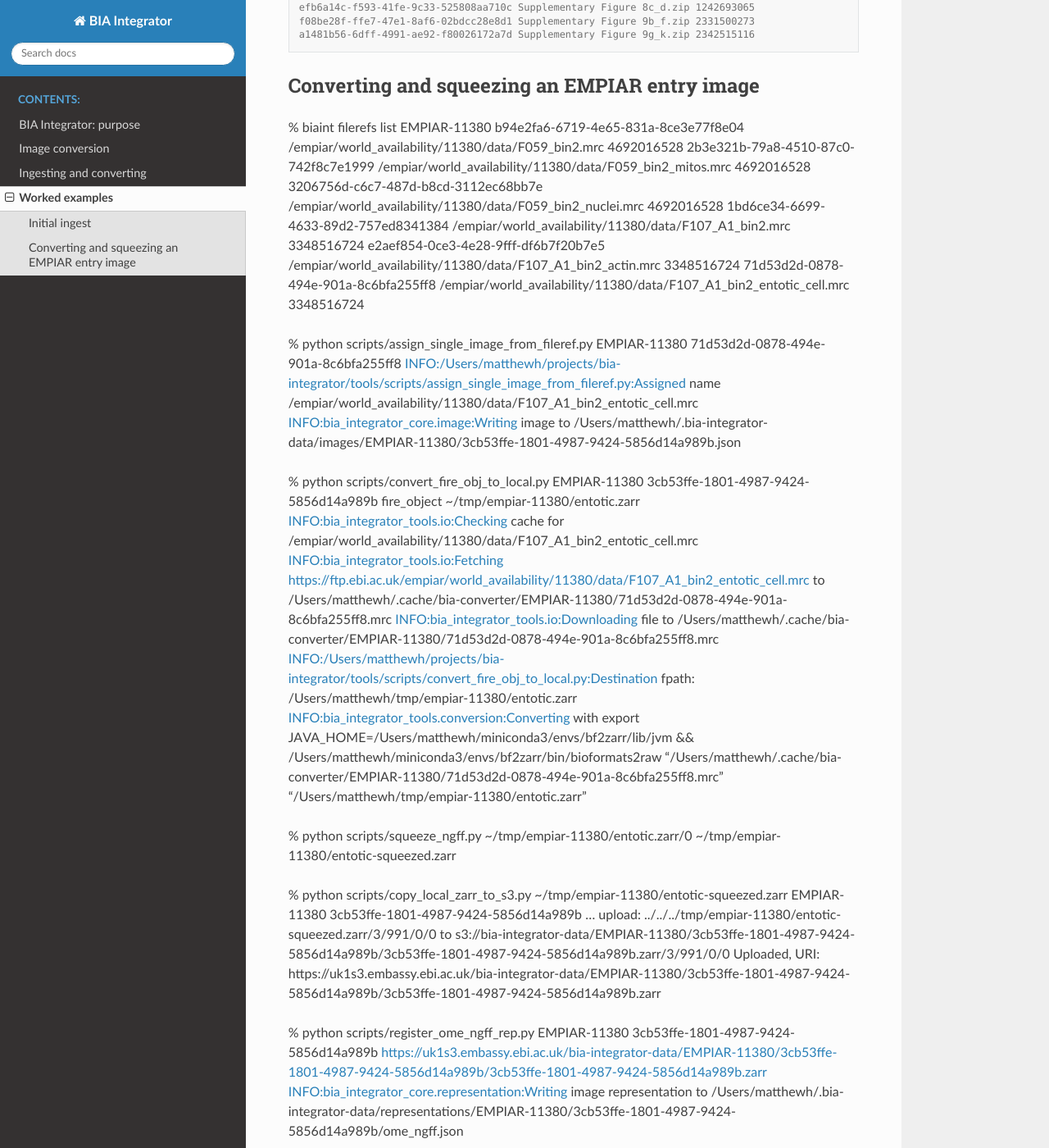
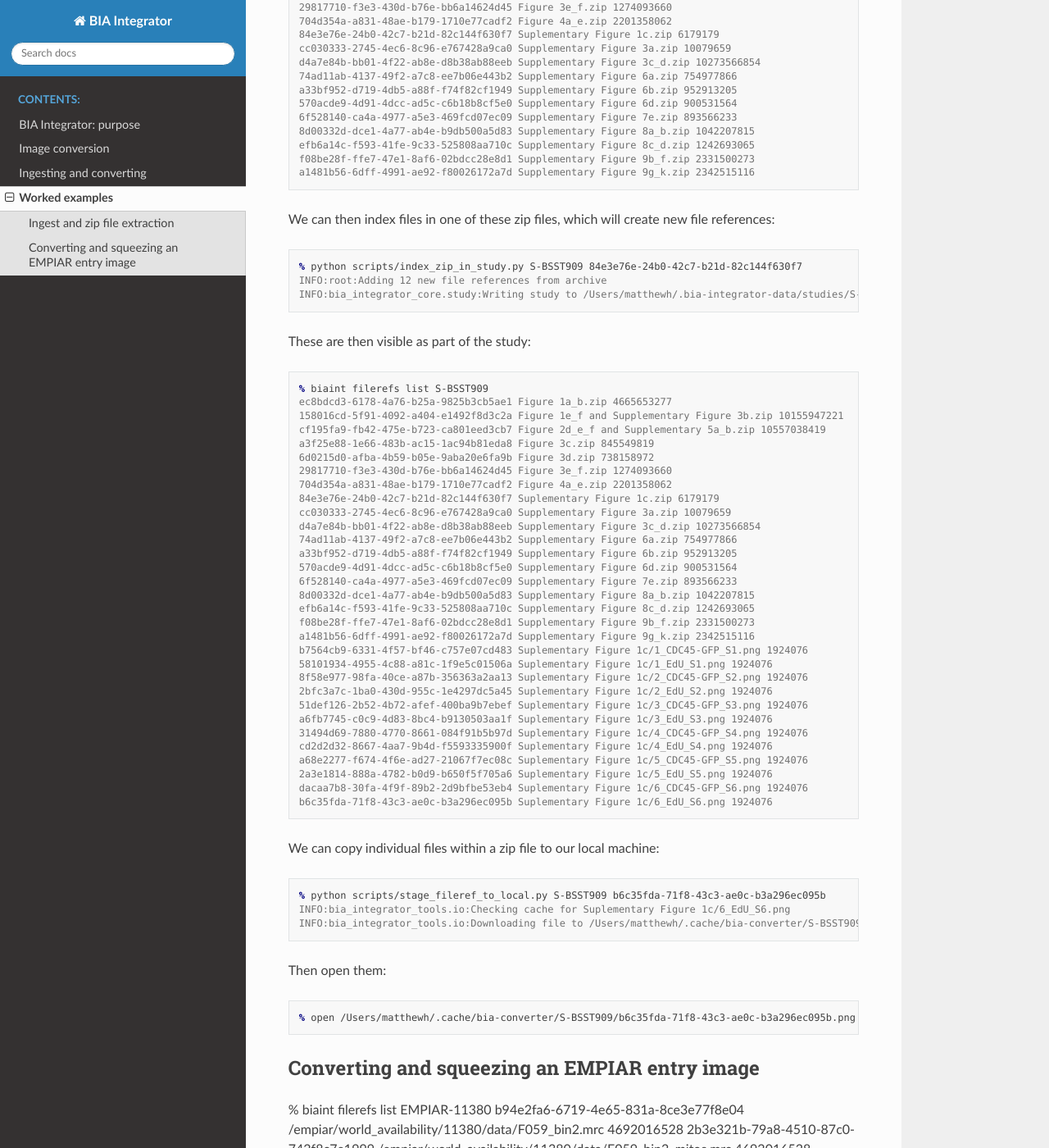
Before and after one commit to BioImage-Archive/bia-integrator, a Sphinx documentation site: the page built from docs/source/worked_examples.rst, in a window 1280 px wide and 1400 px high, scrolled down 662 px. Shown: the whole window at 82% size. Built offline with Sphinx 7.4.7 and the Read the Docs theme 2.0.0, drawn with Linux system fonts in a browser that asks for light colours; pages that are not in the unit, such as notebooks, are missing from menus; some of the changed text lies outside the part shown.

Commit message:
Update zip indexing/staging code and add worked example

```diff
--- a/docs/source/worked_examples.rst
+++ b/docs/source/worked_examples.rst
@@ -3,8 +3,12 @@ Worked examples
 
 Examples of different flows/use cases for BIA integrator, in depth.
 
-Initial ingest
---------------
+Ingest and zip file extraction
+------------------------------
+
+Aim: list and download individual files within a zip that is part of a study.
+
+First, we run the initial ingest. This will read the study and assign file references to each file (including zip files):
 
 .. code-block:: console
 
@@ -12,6 +16,8 @@ Initial ingest
     INFO:bia_integrator_tools.biostudies:Fetching submission from https://www.ebi.ac.uk/biostudies/api/v1/studies/S-BSST909
     INFO:/Users/matthewh/projects/bia-integrator/tools/scripts/ingest_from_biostudies.py:Creating references for 18 files
     INFO:bia_integrator_core.study:Writing study to /Users/matthewh/.bia-integrator-data/studies/S-BSST909.json
+
+We can then see the zip files in the list of file references:
 
 .. code-block:: console
 
@@ -34,6 +40,65 @@ Initial ingest
     efb6a14c-f593-41fe-9c33-525808aa710c Supplementary Figure 8c_d.zip 1242693065
     f08be28f-ffe7-47e1-8af6-02bdcc28e8d1 Supplementary Figure 9b_f.zip 2331500273
     a1481b56-6dff-4991-ae92-f80026172a7d Supplementary Figure 9g_k.zip 2342515116
+
+We can then index files in one of these zip files, which will create new file references:
+
+.. code-block:: console
+
+    % python scripts/index_zip_in_study.py S-BSST909 84e3e76e-24b0-42c7-b21d-82c144f630f7
+    INFO:root:Adding 12 new file references from archive
+    INFO:bia_integrator_core.study:Writing study to /Users/matthewh/.bia-integrator-data/studies/S-BSST909.json
+
+These are then visible as part of the study:
+
+.. code-block:: console
+
+    % biaint filerefs list S-BSST909
+    ec8bdcd3-6178-4a76-b25a-9825b3cb5ae1 Figure 1a_b.zip 4665653277
+    158016cd-5f91-4092-a404-e1492f8d3c2a Figure 1e_f and Supplementary Figure 3b.zip 10155947221
+    cf195fa9-fb42-475e-b723-ca801eed3cb7 Figure 2d_e_f and Supplementary 5a_b.zip 10557038419
+    a3f25e88-1e66-483b-ac15-1ac94b81eda8 Figure 3c.zip 845549819
+    6d0215d0-afba-4b59-b05e-9aba20e6fa9b Figure 3d.zip 738158972
+    29817710-f3e3-430d-b76e-bb6a14624d45 Figure 3e_f.zip 1274093660
+    704d354a-a831-48ae-b179-1710e77cadf2 Figure 4a_e.zip 2201358062
+    84e3e76e-24b0-42c7-b21d-82c144f630f7 Suplementary Figure 1c.zip 6179179
+    cc030333-2745-4ec6-8c96-e767428a9ca0 Supplementary Figure 3a.zip 10079659
+    d4a7e84b-bb01-4f22-ab8e-d8b38ab88eeb Supplementary Figure 3c_d.zip 10273566854
+    74ad11ab-4137-49f2-a7c8-ee7b06e443b2 Supplementary Figure 6a.zip 754977866
+    a33bf952-d719-4db5-a88f-f74f82cf1949 Supplementary Figure 6b.zip 952913205
+    570acde9-4d91-4dcc-ad5c-c6b18b8cf5e0 Supplementary Figure 6d.zip 900531564
+    6f528140-ca4a-4977-a5e3-469fcd07ec09 Supplementary Figure 7e.zip 893566233
+    8d00332d-dce1-4a77-ab4e-b9db500a5d83 Supplementary Figure 8a_b.zip 1042207815
+    efb6a14c-f593-41fe-9c33-525808aa710c Supplementary Figure 8c_d.zip 1242693065
+    f08be28f-ffe7-47e1-8af6-02bdcc28e8d1 Supplementary Figure 9b_f.zip 2331500273
+    a1481b56-6dff-4991-ae92-f80026172a7d Supplementary Figure 9g_k.zip 2342515116
+    b7564cb9-6331-4f57-bf46-c757e07cd483 Suplementary Figure 1c/1_CDC45-GFP_S1.png 1924076
+    58101934-4955-4c88-a81c-1f9e5c01506a Suplementary Figure 1c/1_EdU_S1.png 1924076
+    8f58e977-98fa-40ce-a87b-356363a2aa13 Suplementary Figure 1c/2_CDC45-GFP_S2.png 1924076
+    2bfc3a7c-1ba0-430d-955c-1e4297dc5a45 Suplementary Figure 1c/2_EdU_S2.png 1924076
+    51def126-2b52-4b72-afef-400ba9b7ebef Suplementary Figure 1c/3_CDC45-GFP_S3.png 1924076
+    a6fb7745-c0c9-4d83-8bc4-b9130503aa1f Suplementary Figure 1c/3_EdU_S3.png 1924076
+    31494d69-7880-4770-8661-084f91b5b97d Suplementary Figure 1c/4_CDC45-GFP_S4.png 1924076
+    cd2d2d32-8667-4aa7-9b4d-f5593335900f Suplementary Figure 1c/4_EdU_S4.png 1924076
+    a68e2277-f674-4f6e-ad27-21067f7ec08c Suplementary Figure 1c/5_CDC45-GFP_S5.png 1924076
+    2a3e1814-888a-4782-b0d9-b650f5f705a6 Suplementary Figure 1c/5_EdU_S5.png 1924076
+    dacaa7b8-30fa-4f9f-89b2-2d9bfbe53eb4 Suplementary Figure 1c/6_CDC45-GFP_S6.png 1924076
+    b6c35fda-71f8-43c3-ae0c-b3a296ec095b Suplementary Figure 1c/6_EdU_S6.png 1924076
+
+We can copy individual files within a zip file to our local machine:
+
+.. code-block:: console
+
+    % python scripts/stage_fileref_to_local.py S-BSST909 b6c35fda-71f8-43c3-ae0c-b3a296ec095b
+    INFO:bia_integrator_tools.io:Checking cache for Suplementary Figure 1c/6_EdU_S6.png
+    INFO:bia_integrator_tools.io:Downloading file to /Users/matthewh/.cache/bia-converter/S-BSST909/b6c35fda-71f8-43c3-ae0c-b3a296ec095b.png
+
+Then open them:
+
+.. code-block:: console
+
+    % open /Users/matthewh/.cache/bia-converter/S-BSST909/b6c35fda-71f8-43c3-ae0c-b3a296ec095b.png
+
 
 Converting and squeezing an EMPIAR entry image
 ----------------------------------------------
```
Also changed, not shown: 2 other files.
